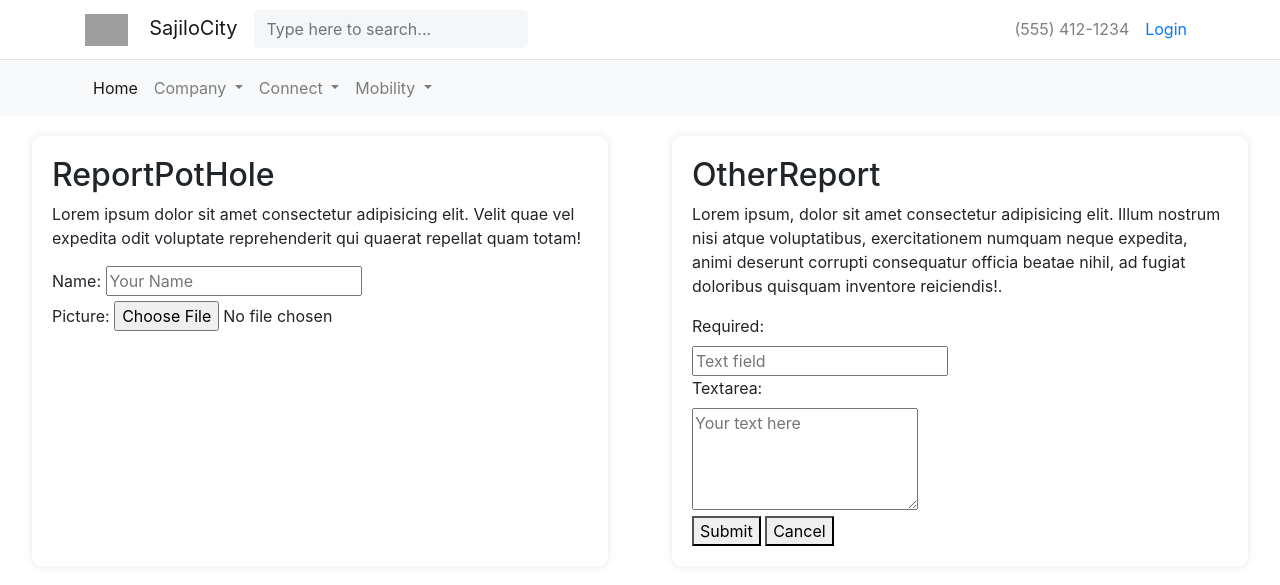
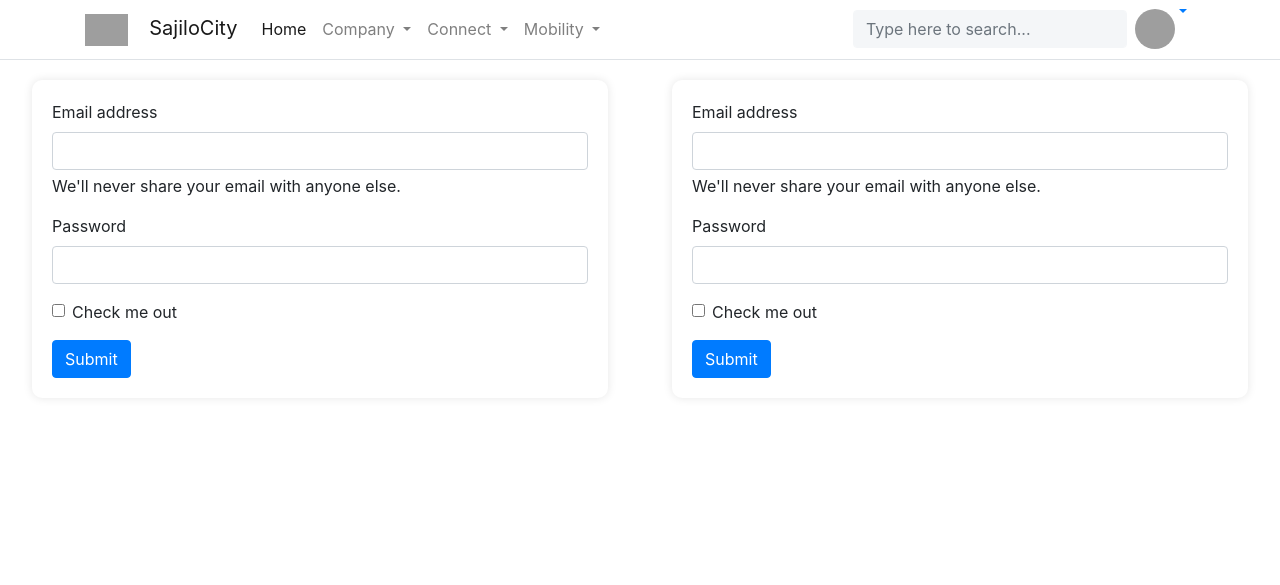
Before and after one commit to bayes-ashok/recursion_404, a Django app: page / in a window 1280 px wide. Shown: the top 585 px of the page. Run offline with Django 4.2, Linux system fonts and the light colour scheme; some libraries are stand-ins or nearby versions; grey boxes are pictures that could not be loaded.

Commit message:
edited frontend

```diff
--- a/templates/report.html
+++ b/templates/report.html
@@ -6,10 +6,10 @@
     <meta name="viewport" content="width=device-width, initial-scale=1.0">
     <title>Your Website</title>
     <link href="static/css/styles.css" rel="stylesheet">
+    <link href="https://stackpath.bootstrapcdn.com/bootstrap/4.3.1/css/bootstrap.min.css" rel="stylesheet">
     <link href="https://maxcdn.bootstrapcdn.com/bootstrap/4.0.0/css/bootstrap.min.css" rel="stylesheet">
 </head>
 
-<body>
 <header>
             <!-- Navigation -->
             <nav class="navbar navbar-expand-lg navbar-light bg-white border-bottom">
@@ -18,35 +18,15 @@
                         <img src="https://flowbite.com/docs/images/logo.svg" height="32" alt="Flowbite Logo">
                         <span class="ml-3">SajiloCity</span>
                     </a>
-                <form class="d-flex align-items-center">
-                    <div class="position-relative w-100">
-                        <div class="position-absolute top-0 start-0 d-flex align-items-center ps-3">
-                            <svg aria-hidden="true" class="w-5 h-5" fill="currentColor" viewBox="0 0 20 20"
-                                xmlns="http://www.w3.org/2000/svg" style="color: #858EAD;">
-                                <path fill-rule="evenodd"
-                                    d="M8 4a4 4 0 100 8 4 4 0 000-8zM2 8a6 6 0 1110.89 3.476l4.817 4.817a1 1 0 01-1.414 1.414l-4.816-4.816A6 6 0 012 8z"
-                                    clip-rule="evenodd" />
-                            </svg>
-                        </div>
-                        <input type="text" id="simple-search" class="form-control ps-5"
-                            placeholder="Type here to search..." required=""
-                            style="background-color: #F4F6F8; border-color: #F4F6F8; color: #858EAD;">
-                    </div>
-                </form>
 
-                <div class="collapse navbar-collapse">
-                    <div class="navbar-nav ml-auto">
-                        <a class="nav-item nav-link" href="tel:5541251234">(555) 412-1234</a>
-                        <a class="nav-item nav-link text-primary" href="#">Login</a>
-                    </div>
-                </div>
-            </div>
-        </nav>
+                    <!-- Navbar Toggler -->
+                    <button class="navbar-toggler" type="button" data-toggle="collapse" data-target="#navbarNav"
+                        aria-controls="navbarNav" aria-expanded="false" aria-label="Toggle navigation">
+                        <span class="navbar-toggler-icon"></span>
+                    </button>
 
-        <!-- Secondary Navigation -->
-        <nav class="navbar navbar-expand-lg navbar-light bg-light">
-            <div class="container">
-                <div class="collapse navbar-collapse">
+                    <!-- Navbar collapsible content -->
+                    <div class="collapse navbar-collapse" id="navbarNav">
                         <ul class="navbar-nav mr-auto">
                             <li class="nav-item active">
                                 <a class="nav-link" href="#">Home</a>
@@ -92,36 +72,81 @@
                             </li>
                         </ul>
                     </div>
+                    <form class="d-flex align-items-center">
+                        <div class="position-relative w-100">
+                            <div class="position-absolute top-0 start-0 d-flex align-items-center ps-3">
+                                <svg aria-hidden="true" class="w-5 h-5" fill="currentColor" viewBox="0 0 20 20" xmlns="http://www.w3.org/2000/svg" style="color: #858EAD;">
+                                    <path fill-rule="evenodd" d="M8 4a4 4 0 100 8 4 4 0 000-8zM2 8a6 6 0 1110.89 3.476l4.817 4.817a1 1 0 01-1.414 1.414l-4.816-4.816A6 6 0 012 8z" clip-rule="evenodd" />
+                                </svg>
+                            </div>
+                            <input type="text" id="simple-search" class="form-control ps-5" placeholder="Type here to search..." required="" style="background-color: #F4F6F8; border-color: #F4F6F8; color: #858EAD;">
+                        </div>
+                    </form>
+
+                    <!-- Profile Dropdown -->
+                    <div class="dropdown">
+                        <a id="profileContainer"
+                            class="dropdown-toggle d-flex items-center gap-3 cursor-pointer mx-2 rounded-full focus:ring-2 hover:ring-2 hover:ring-gray-600 focus:ring-gray-800"
+                            href="#" role="button" id="dropdownMenuLink" data-toggle="dropdown" aria-haspopup="true"
+                            aria-expanded="false">
+                            <img class="rounded-circle" src="https://placekitten.com/40/40" alt="Profile Picture"
+                                width="40" height="40">
+                        </a>
+
+                        <div class="dropdown-menu dropdown-menu-right" aria-labelledby="profileContainer">
+                            <a class="dropdown-item" href="#">Profile Settings</a>
+                            <a class="dropdown-item" href="#">Logout</a>
+                        </div>
+                    </div>
+
                 </div>
             </nav>
 </header>
-
+<body>
     <div class="containersu">
         <div class="section1">
-            <h2>ReportPotHole</h2>
-            <p>Lorem ipsum dolor sit amet consectetur adipisicing elit. Velit quae vel expedita odit voluptate
-                reprehenderit qui quaerat repellat quam totam!</p>
-            <label for="name">Name:</label>
-            <input type="text" id="name" name="name" placeholder="Your Name"><br>
-            <label for="name">Picture:</label>
-            <input type="file" id="fileUpload" name="fileUpload">
-            <!-- Add other elements like a picture and map API here -->
+            <form>
+                <div class="mb-3">
+                  <label for="exampleInputEmail1" class="form-label">Email address</label>
+                  <input type="email" class="form-control" id="exampleInputEmail1" aria-describedby="emailHelp">
+                  <div id="emailHelp" class="form-text">We'll never share your email with anyone else.</div>
+                </div>
+                <div class="mb-3">
+                  <label for="exampleInputPassword1" class="form-label">Password</label>
+                  <input type="password" class="form-control" id="exampleInputPassword1">
+                </div>
+                <div class="mb-3 form-check">
+                  <input type="checkbox" class="form-check-input" id="exampleCheck1">
+                  <label class="form-check-label" for="exampleCheck1">Check me out</label>
+                </div>
+                <button type="submit" class="btn btn-primary">Submit</button>
+              </form>
         </div>
 
         <div class="section1">
-            <h2>OtherReport</h2>
-            <p>Lorem ipsum, dolor sit amet consectetur adipisicing elit. Illum nostrum nisi atque voluptatibus,
-                exercitationem numquam neque expedita, animi deserunt corrupti consequatur officia beatae nihil, ad
-                fugiat doloribus quisquam inventore reiciendis!.</p>
-            <label for="label1">Required:</label><br>
-            <input type="text" id="label1" name="label1" placeholder="Text field"><br>
-            <label for="textarea">Textarea:</label><br>
-            <textarea id="textarea" name="textarea" rows="4" placeholder="Your text here"></textarea><br>
-            <button type="submit">Submit</button>
-            <button type="button">Cancel</button>
+            <form>
+                <div class="mb-3">
+                  <label for="exampleInputEmail1" class="form-label">Email address</label>
+                  <input type="email" class="form-control" id="exampleInputEmail1" aria-describedby="emailHelp">
+                  <div id="emailHelp" class="form-text">We'll never share your email with anyone else.</div>
+                </div>
+                <div class="mb-3">
+                  <label for="exampleInputPassword1" class="form-label">Password</label>
+                  <input type="password" class="form-control" id="exampleInputPassword1">
+                </div>
+                <div class="mb-3 form-check">
+                  <input type="checkbox" class="form-check-input" id="exampleCheck1">
+                  <label class="form-check-label" for="exampleCheck1">Check me out</label>
+                </div>
+                <button type="submit" class="btn btn-primary">Submit</button>
+              </form>
         </div>
     </div>
 
+    <script src="https://code.jquery.com/jquery-3.3.1.slim.min.js"></script>
+    <script src="https://cdnjs.cloudflare.com/ajax/libs/popper.js/1.14.7/umd/popper.min.js"></script>
+    <script src="https://stackpath.bootstrapcdn.com/bootstrap/4.3.1/js/bootstrap.min.js"></script>
+    <script src="https://maxcdn.bootstrapcdn.com/bootstrap/4.0.0/js/bootstrap.min.js"></script>
 </body>
 
 </html>
```
Lines whose indentation alone changed are shown as unchanged.
